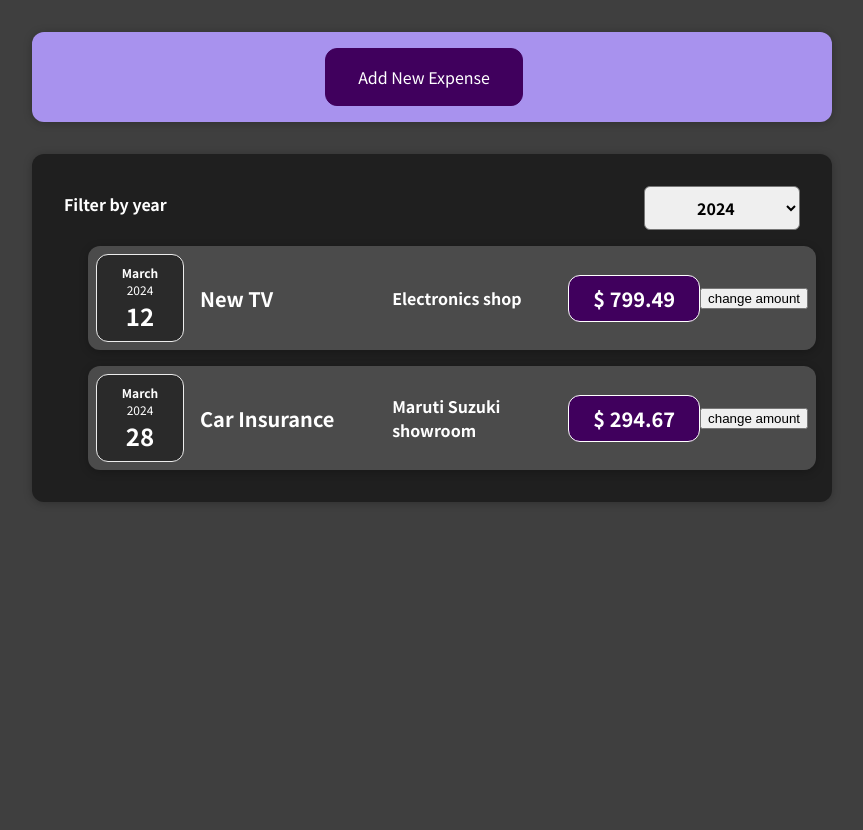
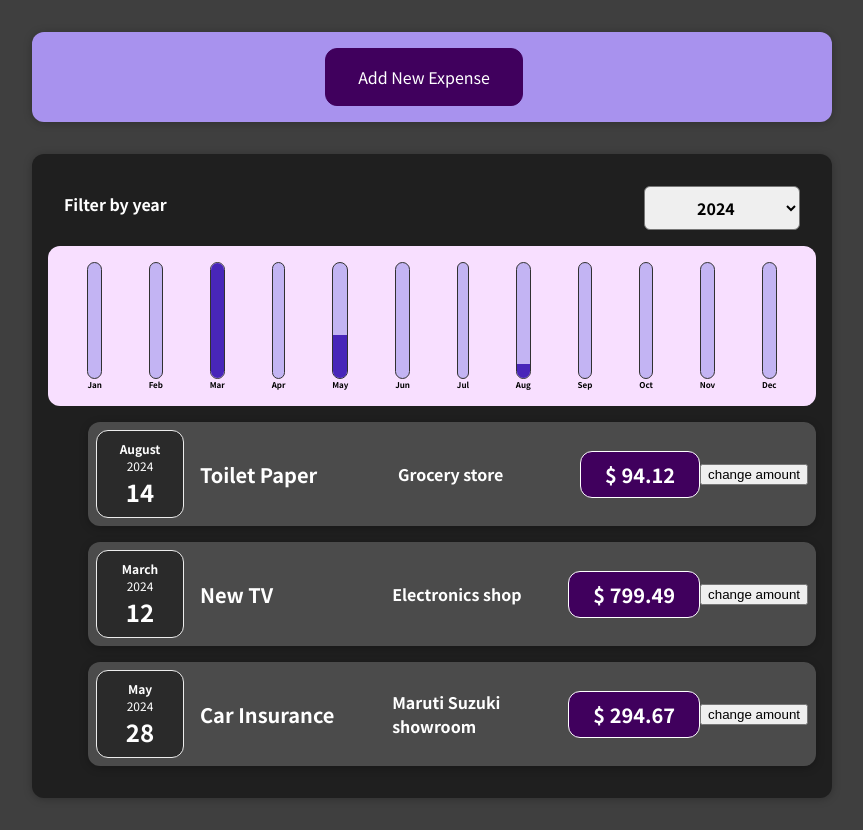
Before and after one commit to heman8085/01-starting-setup, a React (Create React App) app: page / in a window 1280 px wide. Shown: the whole page, without its empty margins (208-1071 px from the left). Before the commit the page ends 800 px from the top, so only its background shows below. Built offline with nearby package versions, Linux system fonts and the light colour scheme.

Commit message:
Chart Added

```diff
--- a/src/App.js
+++ b/src/App.js
@@ -7,7 +7,7 @@
       id: "e1",
       title: "Toilet Paper",
       amount: 94.12,
-      date: new Date(2023, 7, 14),
+      date: new Date(2024, 7, 14),
       LocationOfExpenditure: "Grocery store",
     },
     {
@@ -21,14 +21,14 @@
       id: "e3",
       title: "Car Insurance",
       amount: 294.67,
-      date: new Date(2024, 2, 28),
+      date: new Date(2024, 4, 28),
       LocationOfExpenditure: "Maruti Suzuki showroom",
     },
     {
       id: "e4",
       title: "New Desk (Wooden)",
       amount: 450,
-      date: new Date(2022, 5, 12),
+      date: new Date(2023, 5, 12),
       LocationOfExpenditure: "Carpenter shop",
     },
   ];
--- /dev/null
+++ b/src/component/Chart/Chart.css
@@ -0,0 +1,9 @@
+.chart {
+  padding: 1rem;
+  border-radius: 12px;
+  background-color: #f8dfff;
+  text-align: center;
+  display: flex;
+  justify-content: space-around;
+  height: 10rem;
+}
--- /dev/null
+++ b/src/component/Chart/Chart.js
@@ -0,0 +1,20 @@
+import React from "react";
+import ChartBar from './ChartBar';
+import './Chart.css';
+
+const Chart = (props) => {
+    const dataPointValues = props.dataPoints.map(dataPoint => dataPoint.value);
+    const totalMaximum = Math.max(...dataPointValues);
+
+    return <div className="chart">
+        {props.dataPoints.map(dataPoint =>
+            <ChartBar
+                key={dataPoint.label}
+                value={dataPoint.value}
+                maxValue={totalMaximum}
+                label={dataPoint.label}
+            />
+     )}
+ </div>
+}
+export default Chart;
--- /dev/null
+++ b/src/component/Chart/ChartBar.css
@@ -0,0 +1,30 @@
+.chart-bar {
+  height: 100%;
+  display: flex;
+  flex-direction: column;
+  align-items: center;
+}
+
+.chart-bar__inner {
+  height: 100%;
+  width: 100%;
+  border: 1px solid #313131;
+  border-radius: 12px;
+  background-color: #c3b4f3;
+  overflow: hidden;
+  display: flex;
+  flex-direction: column;
+  justify-content: flex-end;
+}
+
+.chart-bar__fill {
+  background-color: #4826b9;
+  width: 100%;
+  transition: all 0.3s ease-out;
+}
+
+.chart-bar__label {
+  font-weight: bold;
+  font-size: 0.5rem;
+  text-align: center;
+}
--- /dev/null
+++ b/src/component/Chart/ChartBar.js
@@ -0,0 +1,18 @@
+import React from "react";
+import './ChartBar.css';
+
+const ChartBar = (props) => {
+    let barFillHeight = '0%';
+    if (props.maxValue > 0) {
+        barFillHeight = Math.round((props.value / props.maxValue) * 100) + '%';
+    }
+    return (
+      <div className="chart-bar">
+        <div className="chart-bar__inner">
+                <div className="chart-bar__fill" style={{height:barFillHeight}} ></div>
+        </div>
+            <div className="chart-bar__label">{props.label}</div>
+      </div>
+    );
+}
+export default ChartBar;
--- a/src/component/Expenses/Expenses.js
+++ b/src/component/Expenses/Expenses.js
@@ -3,6 +3,7 @@
 import "./Expenses.css";
 import ExpensesFilter from "./ExpensesFilter";
 import ExpenseList from "./ExpensesList";
+import ExpensesChart from "./ExpensesChart";
 
 const Expenses = (props) => {
 
@@ -25,6 +26,7 @@
           selected={filteredYear}
           onChangeFilter={filterChangeHandler}
         />
+        <ExpensesChart expenses={filteredExpenses } />
         <ExpenseList items={filteredExpenses } />
       </Card>
     </div>
--- /dev/null
+++ b/src/component/Expenses/ExpensesChart.js
@@ -0,0 +1,29 @@
+import React from "react";
+import Chart from "../Chart/Chart";
+
+const ExpensesChart = (props) => {
+
+    const chartDataPoints = [
+        { label: 'Jan', value: 0 },
+        { label: 'Feb', value: 0 },
+        { label: 'Mar', value: 0 },
+        { label: 'Apr', value: 0 },
+        { label: 'May', value: 0 },
+        { label: 'Jun', value: 0 },
+        { label: 'Jul', value: 0 },
+        { label: 'Aug', value: 0 },
+        { label: 'Sep', value: 0 },
+        { label: 'Oct', value: 0 },
+        { label: 'Nov', value: 0 },
+        { label: 'Dec', value: 0 },
+    ];
+    for (const expense of props.expenses) {
+        const expenseMonth = expense.date.getMonth();
+        chartDataPoints[expenseMonth].value += expense.amount;
+}
+
+    return (
+        <Chart dataPoints={chartDataPoints} />
+    )
+}
+export default ExpensesChart;
--- a/src/component/Expenses/ExpensesFilter.js
+++ b/src/component/Expenses/ExpensesFilter.js
@@ -16,7 +16,6 @@
           <option value="2023">2023</option>
           <option value="2022">2022</option>
           <option value="2021">2021</option>
-          <option value="2020">2020</option>
         </select>
       </div>
     </div>
--- a/src/component/NewExpense/ExpenseForm.js
+++ b/src/component/NewExpense/ExpenseForm.js
@@ -5,6 +5,7 @@
     const [enteredTitle, setEnteredTitle]= useState('');
     const [enteredAmount, setEnteredAmount]= useState('');
     const [enteredDate, setEnteredDate] = useState('');
+    const [enteredLocation, setEnteredLocation] = useState('');
 
     const titleChangeHandler = (event) => {
         setEnteredTitle(event.target.value);
@@ -14,14 +15,18 @@
 }
     const dateChangeHandler = (event) => {
         setEnteredDate(event.target.value);
-}
+  }
+  const locationChangeHandler = (event) => {
+    setEnteredLocation(event.target.value);
+  }
 
     const submitHandler = (event) => {
         event.preventDefault();
         const expenseData = {
             title: enteredTitle,
             amount: enteredAmount,
-            date: new Date(enteredDate)
+          date: new Date(enteredDate),
+          LocationOfExpenditure: enteredLocation
         }
       props.onSaveExpenseData(expenseData);
 
@@ -29,11 +34,12 @@
       setEnteredTitle("");
       setEnteredAmount("");
       setEnteredDate("");
+      setEnteredLocation("");
 
 }
 
   return (
-   <form onSubmit={submitHandler}>
+    <form onSubmit={submitHandler}>
       <div className="new-expense__controls">
         <div className="new-expense__control">
           <label>Title</label>
@@ -63,9 +69,19 @@
             onChange={dateChangeHandler}
           />
         </div>
+        <div className="new-expense__control">
+          <label>Location</label>
+          <input
+            type="text"
+            value={enteredLocation}
+            onChange={locationChangeHandler}
+          />
+        </div>
       </div>
       <div className="new-expense__actions">
-        <button type="button" onClick={props.onCancel}>Cancel</button>
+        <button type="button" onClick={props.onCancel}>
+          Cancel
+        </button>
         <button type="submit">Add Expense</button>
       </div>
     </form>
```
